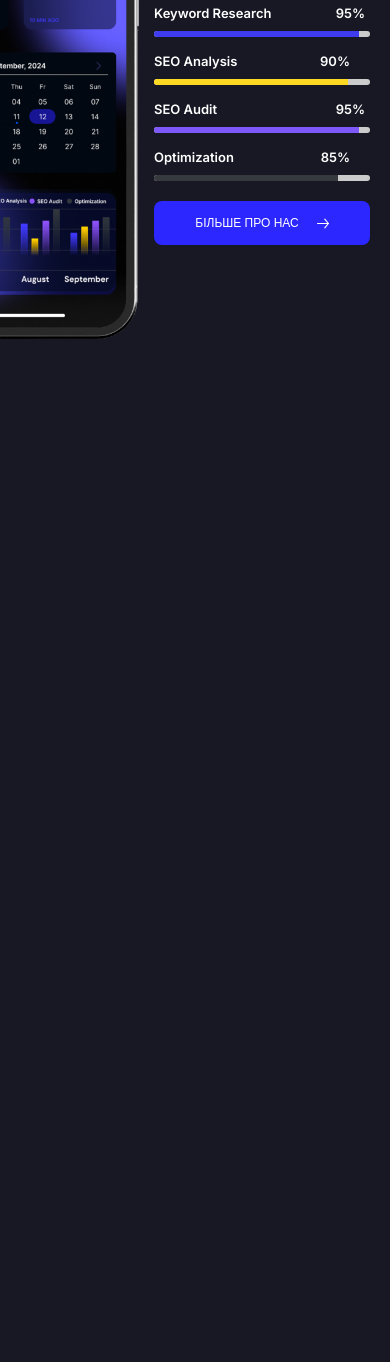
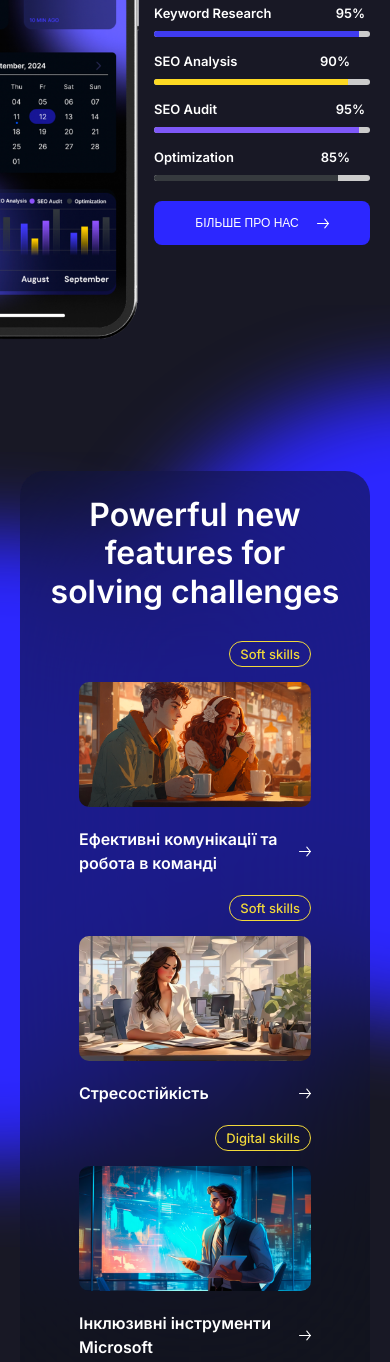
Before and after one commit to DanyloDiachenko/neuroflex, a website: page index.html in a window 390 px wide. Shown: the part 5046-6408 px from the top of the page. Before the commit the page ends 5406 px from the top, so only its background shows below. Drawn offline with Linux system fonts and the light colour scheme.

Commit message:
adaptive

```diff
--- a/css/index.scss
+++ b/css/index.scss
@@ -37,6 +37,11 @@ $transition: 0.3s;
     box-sizing: border-box;
     margin: 0;
     padding: 0;
+}
+
+html {
+    max-width: 100vw;
+    overflow-x: hidden;
 }
 
 body {
@@ -1093,6 +1098,10 @@ main {
         z-index: 0;
         margin-top: 126px;
 
+        @media (max-width: 1024px) {
+            margin-top: 111px;
+        }
+
         .bg-left {
             position: absolute;
             top: -19px;
@@ -1106,6 +1115,10 @@ main {
             left: 560px;
             z-index: -1;
             max-width: 426px;
+
+            @media (max-width: 1024px) {
+                left: 200px;
+            }
         }
         .bg-right {
             position: absolute;
@@ -1124,6 +1137,13 @@ main {
             background: $color-black-opacity;
             padding: 76px;
 
+            @media (max-width: 1024px) {
+                padding: 50px;
+            }
+            @media (max-width: 600px) {
+                padding: 25px;
+            }
+
             h2 {
                 margin-right: auto;
                 margin-left: auto;
@@ -1138,6 +1158,18 @@ main {
                 gap: 80px;
                 margin-top: 66px;
 
+                @media (max-width: 1024px) {
+                    margin-top: 40px;
+                    gap: 50px;
+                }
+                @media (max-width: 600px) {
+                    margin-top: 30px;
+                    gap: 20px;
+                    grid-template-columns: 1fr;
+                    margin-left: 34px;
+                    margin-right: 34px;
+                }
+
                 article {
                     display: grid;
 
@@ -1149,12 +1181,30 @@ main {
                         font-weight: 500;
                         font-size: 20px;
                         line-height: 24.2px;
+
+                        @media (max-width: 1024px) {
+                            font-size: 16px;
+                            line-height: 22px;
+                            padding: 5px 14px;
+                        }
+                        @media (max-width: 600px) {
+                            font-size: 13px;
+                            line-height: 18px;
+                            padding: 3px 10px;
+                        }
                     }
 
                     .banner {
                         margin-top: 26px;
                         border-radius: $radius-md;
                         max-width: 100%;
+
+                        @media (max-width: 1024px) {
+                            margin-top: 22px;
+                        }
+                        @media (max-width: 600px) {
+                            margin-top: 15px;
+                        }
                     }
 
                     a {
@@ -1166,6 +1216,15 @@ main {
                         font-weight: 600;
                         font-size: 24px;
                         line-height: 29.05px;
+
+                        @media (max-width: 1024px) {
+                            font-size: 16px;
+                            line-height: 24px;
+
+                            img {
+                                width: 12px;
+                            }
+                        }
 
                         span {
                             max-width: 294px;
```
Also changed, not shown: index.html (+1 -1 lines), README.md, css/index.css, 1 other file.
